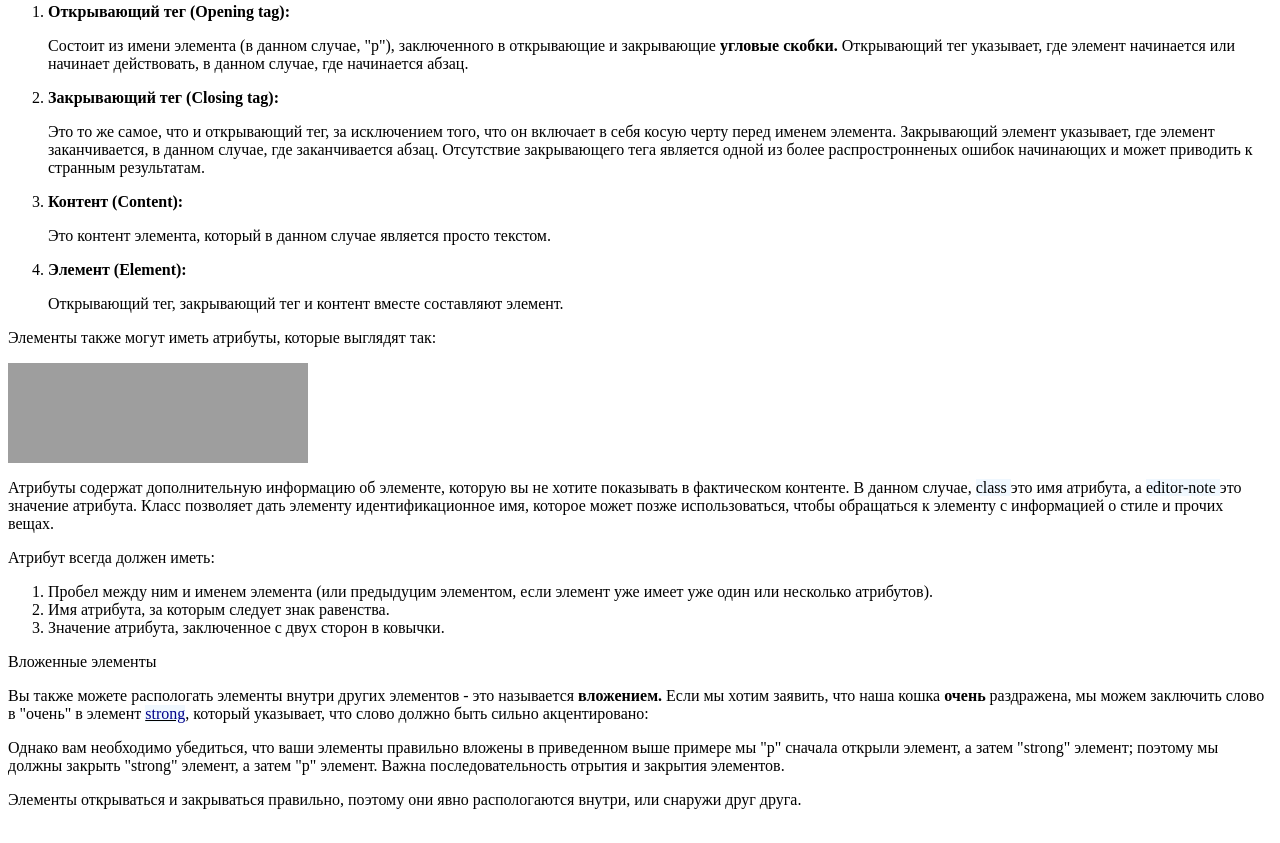
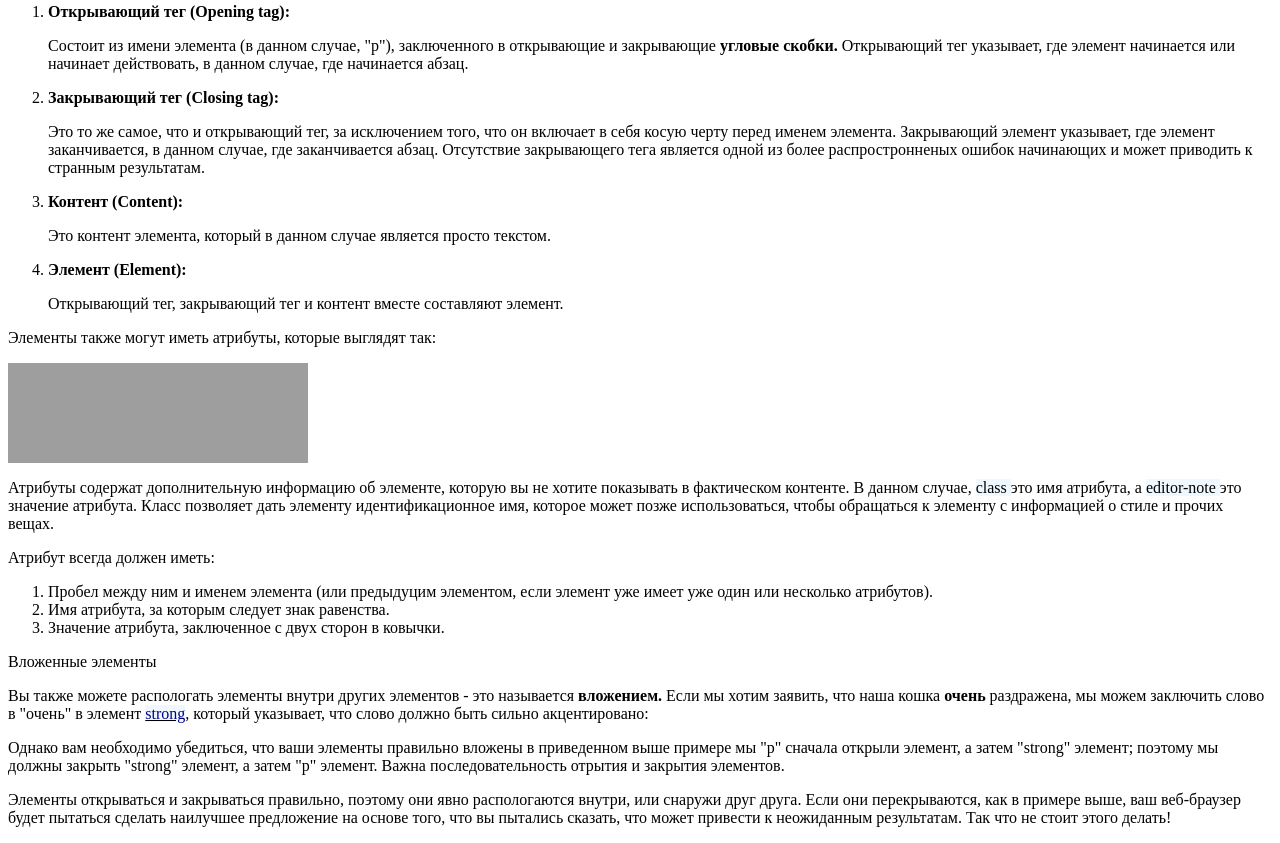
Before and after one commit to Oleksandra-y/homework, a plain HTML site: page index.html in a window 1280 px wide. Shown: the part 604-1447 px from the top of the page. Drawn offline with Linux system fonts and the light colour scheme; grey boxes are pictures that could not be loaded.

Commit message:
если

```diff
--- a/index.html
+++ b/index.html
@@ -39,7 +39,7 @@
     <p>Вложенные элементы </p>
     <p>Вы также можете распологать элементы внутри других элементов - это называется <b>вложением.</b> Если мы хотим заявить, что наша кошка <b>очень </b>раздражена, мы можем заключить слово в "очень" в элемент <u><span style="background-color:aliceblue; color: darkblue;"> strong</style></span></u>, который указывает, что слово должно быть сильно акцентировано:</p>
     <p>Однако вам необходимо убедиться, что ваши элементы правильно вложены в приведенном выше примере мы "р" сначала открыли элемент, а затем "strong" элемент; поэтому мы должны закрыть "strong" элемент, а затем "р" элемент. Важна последовательность отрытия и закрытия элементов.</p>
-    <p>Элементы открываться и закрываться правильно, поэтому они явно распологаются внутри, или снаружи друг друга.</p>
+    <p>Элементы открываться и закрываться правильно, поэтому они явно распологаются внутри, или снаружи друг друга. Если они перекрываются, как в примере выше, ваш веб-браузер будет пытаться сделать наилучшее предложение на основе того, что вы пытались сказать, что может привести к неожиданным результатам. Так что не стоит этого делать!</p>
 
 </body>
 </html>
```
